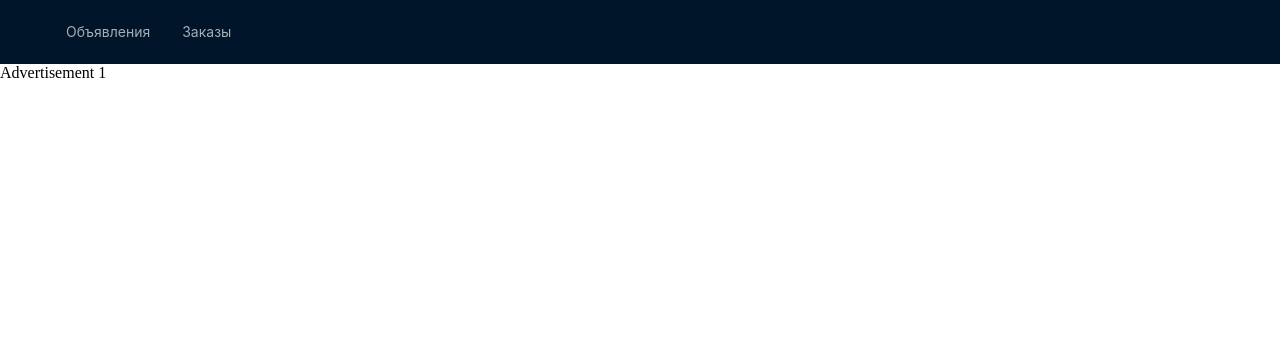
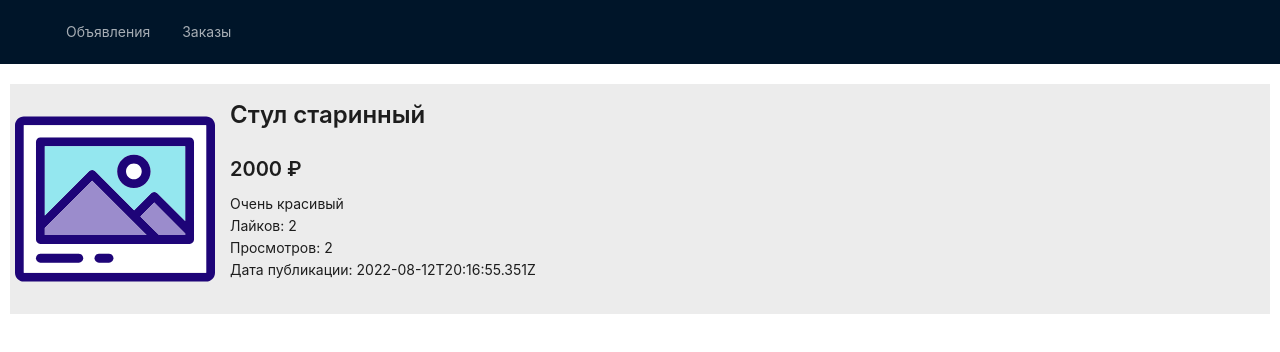
Before and after one commit to AidaChernyavskaya/avito, a React (Create React App) app: page /advertisements/1 in a window 1280 px wide. Shown: the top 352 px of the page. Built offline with nearby package versions, Linux system fonts and the light colour scheme; data requests are answered from the project's data file.

Commit message:
Add layout and fetch for ads by id

```diff
--- a/src/components/router/index.tsx
+++ b/src/components/router/index.tsx
@@ -1,6 +1,6 @@
 import AllAdvertisements from "../../pages/AllAdvertisements";
 import Orders from "../../pages/Orders";
-import Advertisement from "../../pages/Advertisement";
+import Ads from "../../pages/Ads";
 
 interface IRoute {
     path: string,
@@ -9,6 +9,6 @@ interface IRoute {
 
 export const routes: Array<IRoute> = [
     {path: '/advertisements', element: <AllAdvertisements/>},
-    {path: '/advertisements/:id', element: <Advertisement/>},
+    {path: '/advertisements/:id', element: <Ads/>},
     {path: '/orders', element: <Orders/>},
 ]
--- /dev/null
+++ b/src/pages/Ads.tsx
@@ -0,0 +1,56 @@
+import React, {useEffect, useState} from 'react';
+import Navbar from "../components/library/Navbar/Navbar";
+import { Advertisement} from "../types";
+import AdsService from "../API/AdsService";
+import ImageIcon from "../static/image_icon.svg";
+import {Image, Typography} from "antd";
+
+const getAdsId = () => {
+    const pathname = window.location.pathname;
+    return Number(pathname.split('/')[2]);
+}
+
+const Ads = () => {
+    const [ads, setAds] = useState<Advertisement>();
+
+    useEffect(() => {
+        fetchAdvertisement();
+    }, [])
+
+    async function fetchAdvertisement () {
+        const response = await AdsService.getById(getAdsId());
+        setAds(response);
+    }
+
+    return (
+        <div data-testid="advertisement-page">
+            <Navbar/>
+            <div className={'ads'}>
+                <Image
+                    alt={'Фото товара'} title={'Фото товара'}
+                    src={ads?.imageUrl} fallback={ImageIcon}
+                    width={200} height={200}
+                />
+                <div>
+                    <Typography.Title level={3}>{ads?.name}</Typography.Title>
+                    <Typography.Title level={4}>{ads?.price} ₽</Typography.Title>
+                    <Typography.Text>{ads?.description}</Typography.Text>
+                    <div>
+                        <Typography.Text>Лайков: </Typography.Text>
+                        <Typography.Text>{ads?.likes}</Typography.Text>
+                    </div>
+                    <div>
+                        <Typography.Text>Просмотров: </Typography.Text>
+                        <Typography.Text>{ads?.likes}</Typography.Text>
+                    </div>
+                    <div>
+                        <Typography.Text>Дата публикации: </Typography.Text>
+                        <Typography.Text>{ads?.createdAt}</Typography.Text>
+                    </div>
+                </div>
+            </div>
+        </div>
+    );
+};
+
+export default Ads;
--- a/src/pages/Advertisement.tsx
+++ /dev/null
@@ -1,13 +0,0 @@
-import React from 'react';
-import Navbar from "../components/library/Navbar/Navbar";
-
-const Advertisement = () => {
-    return (
-        <div data-testid="advertisement-page">
-            <Navbar/>
-            <p>Advertisement 1</p>
-        </div>
-    );
-};
-
-export default Advertisement;
--- a/src/styles/App.css
+++ b/src/styles/App.css
@@ -23,4 +23,13 @@ a {
   margin: 20px 10px;
 }
 
+.ads {
+  display: grid;
+  grid-template-columns: max-content auto;
+  grid-column-gap: 15px;
+  margin: 20px 10px;
+  padding: 15px 5px;
+  background: #ececec;
+}
+
 /*# sourceMappingURL=App.css.map */
--- a/src/styles/App.sass
+++ b/src/styles/App.sass
@@ -17,3 +17,11 @@ a
   grid-template-columns: max-content max-content auto
   grid-column-gap: 10px
   margin: 20px 10px
+
+.ads
+  display: grid
+  grid-template-columns: max-content auto
+  grid-column-gap: 15px
+  margin: 20px 10px
+  padding: 15px 5px
+  background: #ececec
```
Also changed, not shown: 1 other file (tests, documents, lock files or other folders).
